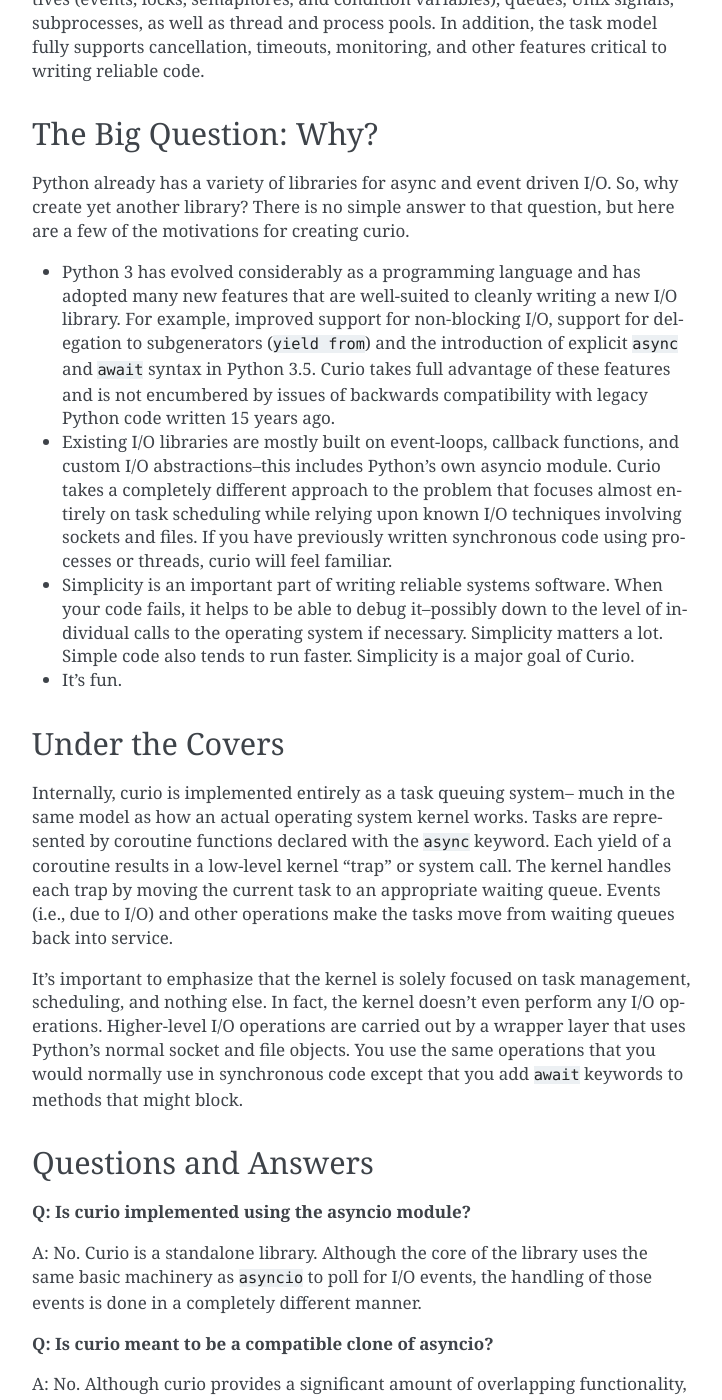
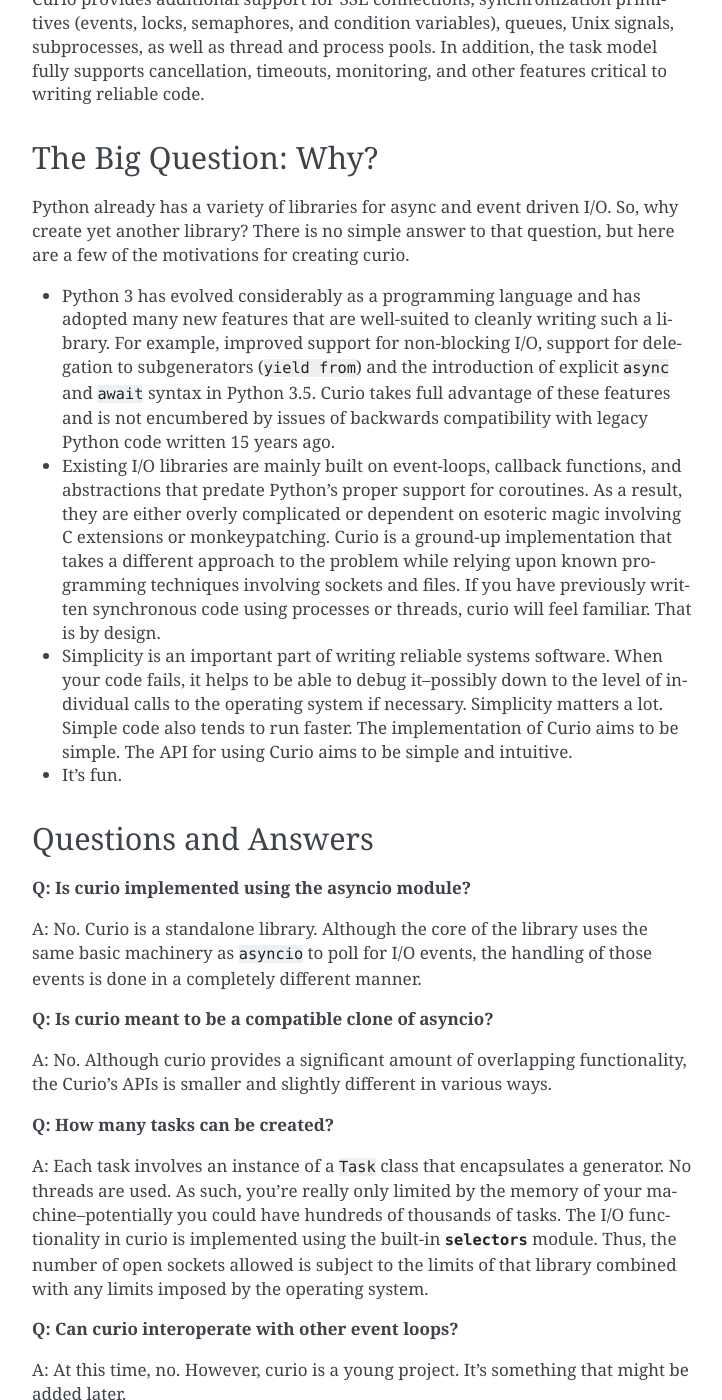
Before and after one commit to dabeaz/curio, a Sphinx documentation site: the page built from docs/index.rst, in a window 1280 px wide and 1400 px high, scrolled down 1972 px. Shown: the whole window, without its empty margins (388-1110 px from the left). Built offline with Sphinx 7.4.7, drawn with Linux system fonts in a browser that asks for light colours; some of the changed text lies outside the part shown.

Commit message:
More doc improvement. Bug fixes

```diff
--- a/docs/index.rst
+++ b/docs/index.rst
@@ -7,15 +7,14 @@
 =====
 
 - a small and unusual object that is considered interesting or attractive
-- A Python library for concurrent I/O.
+- A Python library for concurrent I/O and systems programming.
 
-Curio is a modern library for performing reliable concurrent I/O using
-Python coroutines and the explicit async/await syntax introduced in
-Python 3.5.   Its programming model is based on cooperative
-multitasking and common system programming abstractions such as
-threads, sockets, files, subprocesses, locks, and queues.  Under
-the covers, it is based on a task queuing system that is small, fast,
-and powerful.
+Curio is a library for performing concurrent I/O and various systems
+programming tasks using Python coroutines and the explicit async/await
+syntax introduced in Python 3.5.  Its programming model is based on
+cooperative multitasking and common programming abstractions such as
+threads, sockets, files, subprocesses, locks, and queues.  Under the
+covers, it is based on a task queuing system that is small and fast.
 
 Contents:
 ---------
@@ -112,48 +112,31 @@
 
 * Python 3 has evolved considerably as a programming language and has
   adopted many new features that are well-suited to cleanly
-  writing a new I/O library. For example, improved support for
+  writing such a library. For example, improved support for
   non-blocking I/O, support for delegation to subgenerators (``yield from``)
   and the introduction of explicit ``async`` and ``await`` syntax
   in Python 3.5. Curio takes full advantage of these features and is
   not encumbered by issues of backwards compatibility with legacy
   Python code written 15 years ago.
 
-* Existing I/O libraries are mostly built on event-loops, callback
-  functions, and custom I/O abstractions--this includes Python's own
-  asyncio module.  Curio takes a completely different approach to the
-  problem that focuses almost entirely on task scheduling while
-  relying upon known I/O techniques involving sockets and files.  If
-  you have previously written synchronous code using processes or
-  threads, curio will feel familiar.
+* Existing I/O libraries are mainly built on event-loops, callback
+  functions, and abstractions that predate Python's proper support for
+  coroutines.  As a result, they are either overly complicated or
+  dependent on esoteric magic involving C extensions or
+  monkeypatching. Curio is a ground-up implementation that takes a
+  different approach to the problem while relying upon known
+  programming techniques involving sockets and files.  If you have
+  previously written synchronous code using processes or threads,
+  curio will feel familiar.  That is by design.
 
 * Simplicity is an important part of writing reliable systems
   software.  When your code fails, it helps to be able to debug
   it--possibly down to the level of individual calls to the operating
   system if necessary. Simplicity matters a lot.  Simple code also
-  tends to run faster. Simplicity is a major goal of Curio.
+  tends to run faster. The implementation of Curio aims to be simple.
+  The API for using Curio aims to be simple and intuitive.
 
 * It's fun.
-
-Under the Covers
-----------------
-
-Internally, curio is implemented entirely as a task queuing system--
-much in the same model as how an actual operating system kernel
-works. Tasks are represented by coroutine functions declared with the
-``async`` keyword.  Each yield of a coroutine results in a low-level
-kernel "trap" or system call.  The kernel handles each trap by moving
-the current task to an appropriate waiting queue. Events (i.e., due to
-I/O) and other operations make the tasks move from waiting queues back
-into service.
-
-It's important to emphasize that the kernel is solely focused on task
-management, scheduling, and nothing else. In fact, the kernel doesn't
-even perform any I/O operations.
-Higher-level I/O operations are carried out by a wrapper layer that
-uses Python's normal socket and file objects. You use the
-same operations that you would normally use in synchronous code except
-that you add ``await`` keywords to methods that might block.
 
 Questions and Answers
 ---------------------
@@ -167,8 +150,8 @@
 **Q: Is curio meant to be a compatible clone of asyncio?**
 
 A: No.  Although curio provides a significant amount of overlapping
-functionality, some of the APIs are slightly different.  Compatibility
-with other libraries is not a goal.
+functionality, the Curio's APIs is smaller and slightly different in
+various ways.
 
 **Q: How many tasks can be created?**
 
@@ -187,31 +170,25 @@
 
 **Q: How fast is curio?**
 
-A: In preliminary benchmarking of a simple echo server, curio runs
-about 50-70% faster than ``asyncio``.  It runs about 30-40% faster
-than Twisted and about 10-15% slower than gevent, both running on
-Python 2.7.  This is on OS-X so your mileage might vary. See the
+A: In benchmarking of the simple echo server shown here, Curio runs
+more than 100% faster than ``asyncio``.  It runs at about the same
+speed as gevent. This is on OS-X so your mileage might vary. See the
 ``examples/benchmark`` directory of the distribution for this testing
 code.
 
 **Q: Is curio going to evolve into a framework?**
 
 A: No. The current goal is merely to provide a small, simple library
-for performing concurrent I/O. It is not anticipated that curio would
-evolve into a framework for implementing application level protocols
-such as HTTP.  Instead, it serves as a foundation for other packages
-that want to provide that kind of functionality.
+that can serve as a kind of basic layer for performing concurrent I/O
+and related tasks. Implementing application level protocols such as HTTP
+is not a goal.  However, it is hoped that support for such things
+would be made possible by third-party libraries and frameworks.
 
 **Q: What are your future plans?**
 
-A: Future work on curio will primarily focus on features related to debugging,
-diagnostics, and reliability.  A primary goal is to provide a solid
-environment for running and controlling concurrent tasks.
-
-**Q: How big is curio?**
-
-A: The complete library currently consists of fewer than 1500 lines of
-source statements.  This does not include blank lines and comments.
+A: Future work on curio will primarily focus on features related to
+debugging, reliability, and performance.  A primary goal is to have
+a solid environment for running and controlling concurrent tasks.
 
 **Q: Can I contribute?**
 
```
Also changed, not shown: other parts of docs/index.rst (+1 -0 lines), docs/howto.rst (added, +9 -0 lines), docs/reference.rst (+57 -27 lines), 6 other files.
